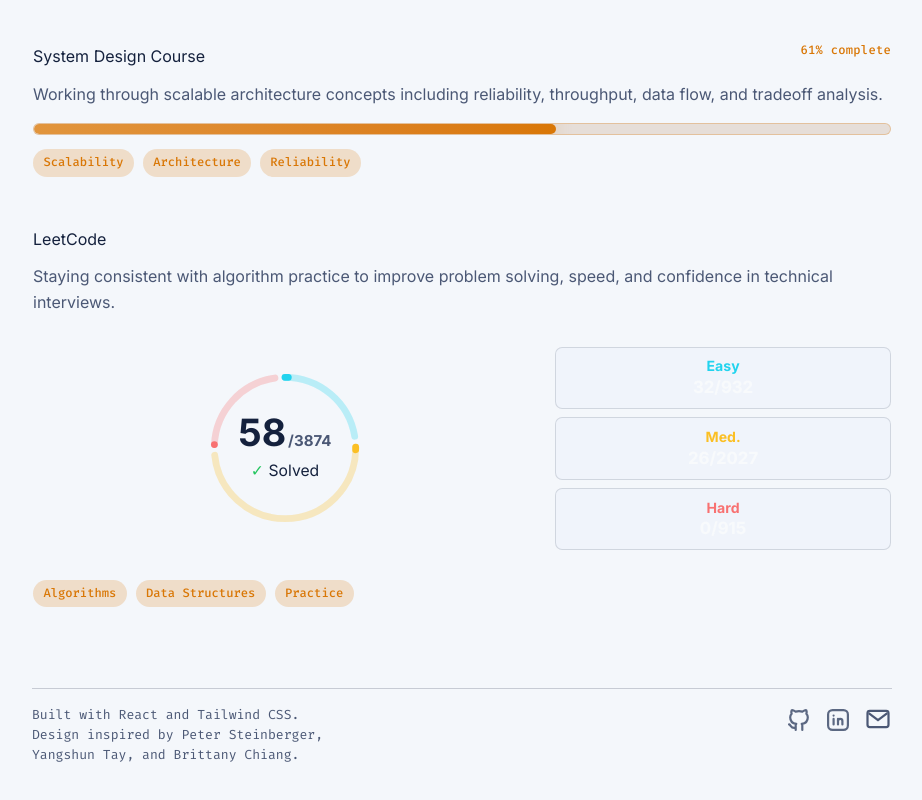
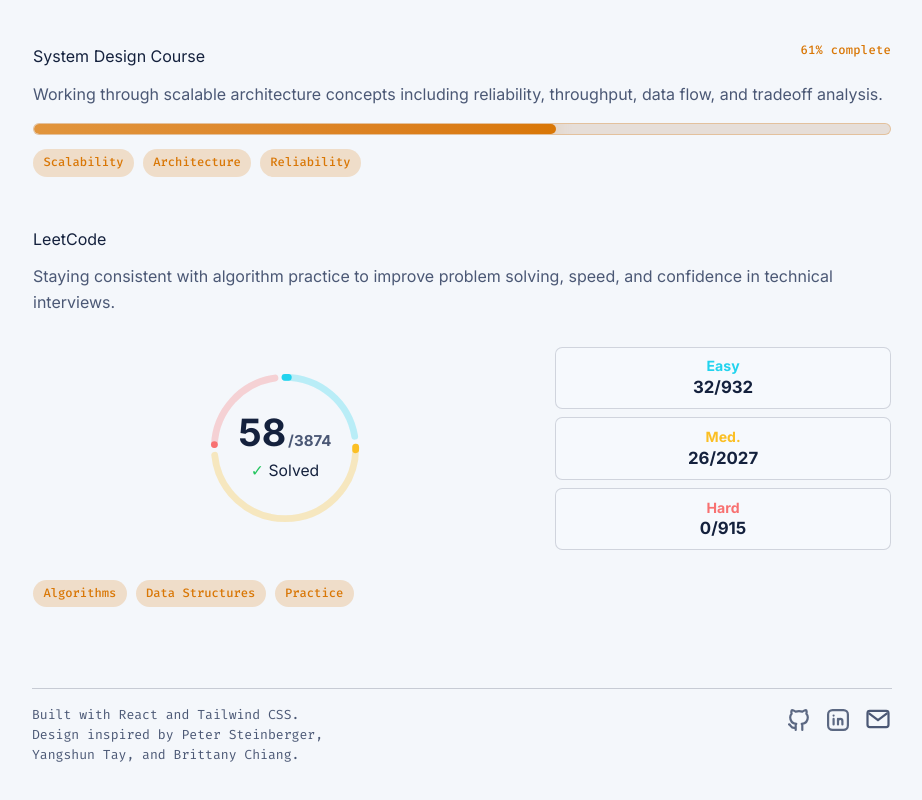
Before and after one commit to kurtluu/portfolio, a React (Vite) app in the folder react-ts-site/: page / in a window 1280 px wide. Shown: the part 2814-3614 px from the top of the page, without its empty margins (178-1100 px from the left). Built offline with nearby package versions, Linux system fonts and the light colour scheme.

Commit message:
Improve LeetCode scores in light mode

```diff
--- a/react-ts-site/src/styles.css
+++ b/react-ts-site/src/styles.css
@@ -714,7 +714,7 @@ h3 {
 .leetcode-breakdown-item strong {
   font-size: 1.05rem;
   line-height: 1.1;
-  color: #f8fafc;
+  color: var(--text);
 }
 
 .leetcode-easy span {
@@ -727,6 +727,11 @@ h3 {
 
 .leetcode-hard span {
   color: #f87171;
+}
+
+:root[data-theme="light"] .leetcode-breakdown-item {
+  background: color-mix(in srgb, white 62%, var(--panel));
+  border-color: color-mix(in srgb, var(--line) 85%, transparent);
 }
 
 .tags {
```
